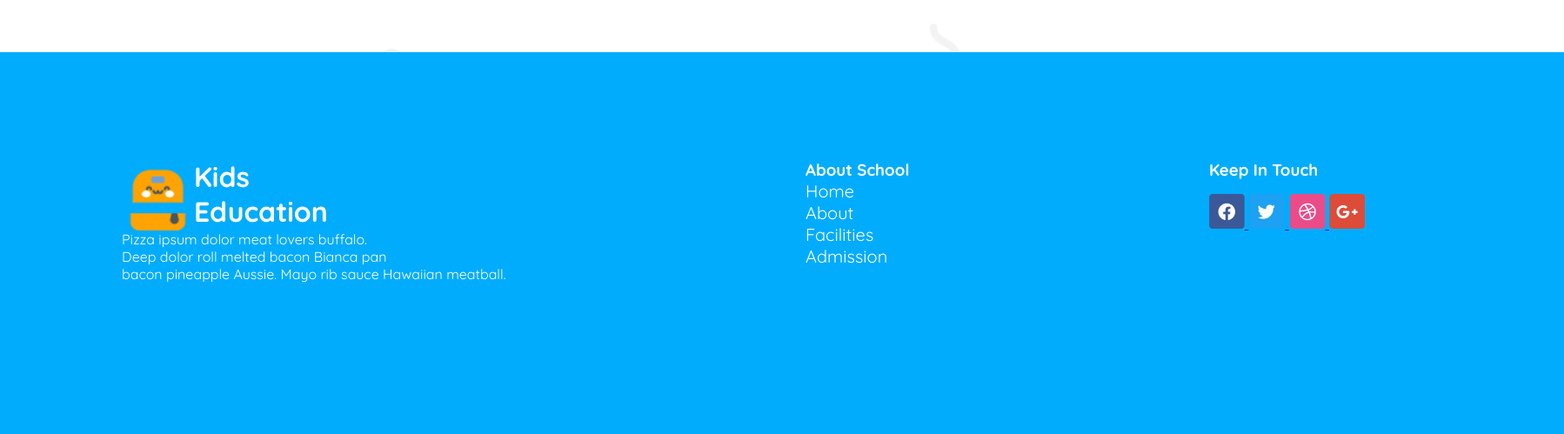
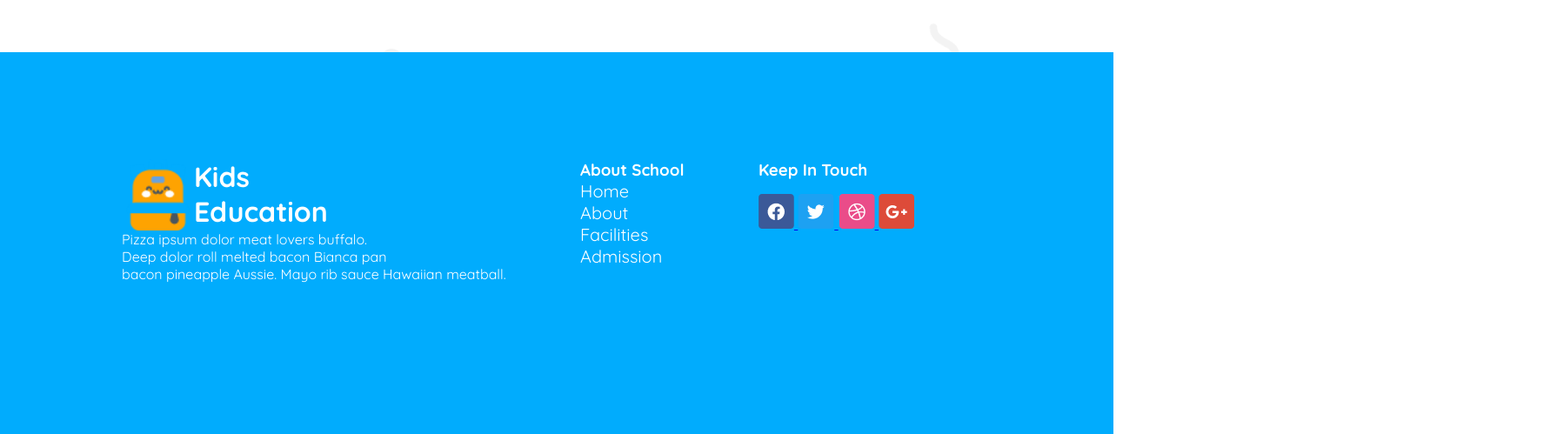
Before and after one commit to tanbirJibon202/A2-Kids-School, a plain HTML site: page index.html in a window 1280 px wide. Shown: the part 2722-3221 px from the top of the page at 87% size, 1798 px wide, since content can reach past the window. Drawn offline with Linux system fonts and the light colour scheme.

Commit message:
improve footer

```diff
--- a/styles.css
+++ b/styles.css
@@ -45,7 +45,7 @@
             /* border-bottom: 2px solid #FEA301; */
         }
 
-        .navbar, .banner {
+        .navbar, .banner,footer{
             max-width: 1440px;
             margin: 0 auto;
         }
@@ -327,7 +327,7 @@
             display: flex;
             justify-content: space-around;
             padding: 123px 228px 174px 140px;
-            width: 1798px;
+
             background-color: rgba(1, 172, 253, 1);
             color: white;
           }
```
